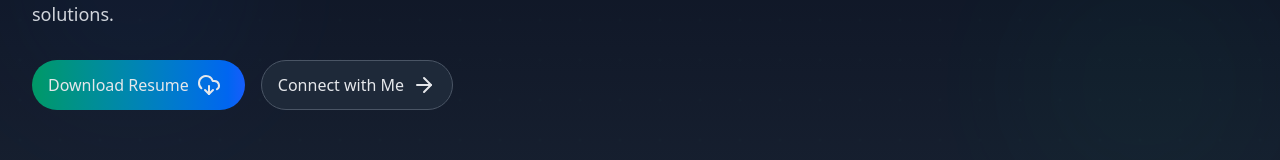
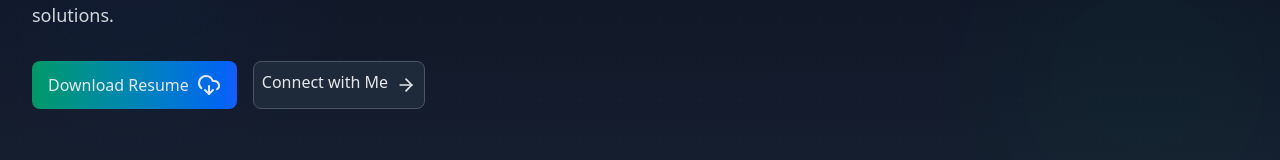
Before and after one commit to HarshS490/Portfolio, a Next.js app: page / in a window 1280 px wide. Shown: the part 400-560 px from the top of the page. Built offline with nearby package versions, Linux system fonts and the light colour scheme.

Commit message:
making button.tsx more customizable

```diff
--- a/src/components/Home.tsx
+++ b/src/components/Home.tsx
@@ -2,8 +2,7 @@
 import React from "react";
 import { motion } from "framer-motion";
 import { ArrowRight, ChevronDown, CloudDownload } from "lucide-react";
-import {GradientButton, SecondaryButton} from "./ui/Buttons";
-
+import { Button } from "./ui/Buttons";
 
 function HomePage() {
   const containerVariants = {
@@ -29,7 +28,6 @@ function HomePage() {
     <section
       id="home"
       className="w-full min-h-[100vh] flex flex-col justify-center relative"
-
     >
       {/* Background elements */}
       <div className="absolute inset-0 overflow-hidden">
@@ -106,11 +104,20 @@ function HomePage() {
               variants={itemVariants}
               className="flex flex-col sm:flex-row gap-4 justify-center lg:justify-start mb-6"
             >
-              <GradientButton icon={<CloudDownload/>} label={"Download Resume"} />
-              <SecondaryButton icon={<ArrowRight />} label={"Connect with Me"} />
+              <Button
+                icon={<CloudDownload />}
+                label={"Download Resume"}
+                gradient={true}
+                className="px-4 py-3"
+              />
+              <Button
+                icon={<ArrowRight size={20} />}
+                label={"Connect with Me"}
+                animateOnHover="true"
+                iconAnimationStyle="translate-r"
+              />
             </motion.div>
           </motion.div>
-
         </div>
       </div>
 
--- a/src/components/ui/Buttons.tsx
+++ b/src/components/ui/Buttons.tsx
@@ -1,57 +1,126 @@
 "use client";
 import React from "react";
 import { motion } from "framer-motion";
+import clsx from "clsx";
 
 type Props = {
   label: string;
   icon?: React.ReactNode;
   onClick?: () => void;
   className?: string;
+  iconPosition?: "left" | "right";
+  iconAnimationStyle?:
+    | "none"
+    | "translate-r"
+    | "translate-l"
+    | "scale-up"
+    | "translate-tr"
+    | "translate-tl"
+    | "translate-bl"
+    | "translate-br"
+    | "tilt";
+  animateOnHover?: "false" | "true";
+  gradient?: true | false;
+  type?:"button" | "submit" | "reset";
+  variant?: "gradient" | "secondary" |"link";
 };
 
-function GradientButton({ label, icon, onClick, className }: Props) {
-  const variantClasses =
-    "bg-gradient-to-r from-emerald-600 to-blue-600 shadow-emerald-600/20 hover:shadow-emerald-600/40";
+// Animation config
+const getIconAnimation = (style: Props["iconAnimationStyle"]) => {
+  switch (style) {
+    case "translate-r":
+      return {
+        initial: { x: 0 },
+        hover: { x: 2 },
+      };
+    case "translate-l":
+      return {
+        initial: { x: 0 },
+        hover: { x: -2 },
+      };
+    case "scale-up":
+      return {
+        initial: { scale: 1 },
+        hover: { scale: 1.2 },
+      };
+    case "tilt":
+      return {
+        initial: { rotate: 0 },
+        hover: { rotate: 10 },
+      };
+    case "translate-br":
+      return {
+        initial: { x: 0, y: 0 },
+        hover: { x: 2, y: 2 },
+      };
+    case "translate-bl":
+      return {
+        initial: { x: 0, y: 0 },
+        hover: { x: -2, y: 2 },
+      };
+    case "translate-tl":
+      return {
+        initial: { x: 0, y: 0 },
+        hover: { x: -2, y: -2 },
+      };
+    case "translate-tr":
+      return {
+        initial: { x: 0, y: 0 },
+        hover: { x: 2, y: -2 },
+      };
+    default:
+      return {
+        initial: {},
+        hover: {},
+      };
+  }
+};
+
+function Button({
+  label,
+  icon,
+  onClick,
+  className = "",
+  iconPosition = "right",
+  iconAnimationStyle = "none",
+  animateOnHover = "false",
+  gradient = false,
+}: Props) {
+  const variantClasses = clsx({
+    "border border-gray-600 hover:border-emerald-600 bg-gray-800 shadow-gray-600/20 hover:shadow-gray-600/40":
+      !gradient,
+    "bg-gradient-to-r from-emerald-600 to-blue-600 shadow-emerald-600/20 hover:shadow-emerald-600/40":
+      gradient,
+  });
+
+  const iconVariant =
+    animateOnHover === "true"
+      ? getIconAnimation(iconAnimationStyle)
+      : { initial: {}, hover: {} };
 
   return (
-    <button
+    <motion.button
       type="button"
-      className={`py-3 px-4 ${variantClasses} flex items-center justify-center  rounded-full cursor-pointer hover:shadow-lg hover:shadow-teal-300/20 ${className}`}
+      whileHover="hover"
+      initial="initial"
       onClick={onClick}
+      className={clsx(
+        `p-2 ${variantClasses} flex items-stretch justify-center gap-2  rounded-md cursor-pointer ${className} `,
+        { "flex-row-reverse": iconPosition === "left" }
+      )}
     >
-      <span className="flex items-center gap-2 items-center">
-        {label}
-        {icon && <span className="mr-2">{icon}</span>}
-      </span>
-    </button>
-  );
-}
-
-function SecondaryButton({ label, icon, onClick, className = "" }: Props) {
-  const baseClasses =
-    "py-3 px-4 bg-gray-800 shadow-gray-600/20 hover:shadow-gray-600/40";
-  const variantClasses = "border border-gray-600 hover:border-emerald-600";
-
-  return (
-    <button
-      type="button"
-      onClick={onClick}
-      className={`${baseClasses} ${variantClasses} flex items-center justify-center rounded-full cursor-pointer ${className}`}
-    >
-      <span className="flex items-center gap-2">
-        {label}
+      <span className="overflow-hidden block text-nowrap">{label}</span>
       {icon && (
         <motion.span
-            className="inline-block"
-            whileHover={{ x: 4 }}
-            transition={{ delay: 0.15, duration: 0.25 }}
+          className={clsx("self-center relative")}
+          variants={iconVariant}
+          transition={{ delay: 0.1, duration: 0.25 }}
         >
           {icon}
         </motion.span>
       )}
-      </span>
-    </button>
+    </motion.button>
   );
 }
 
-export { GradientButton, SecondaryButton };
+export { Button };
```
Lines whose indentation alone changed are shown as unchanged.
